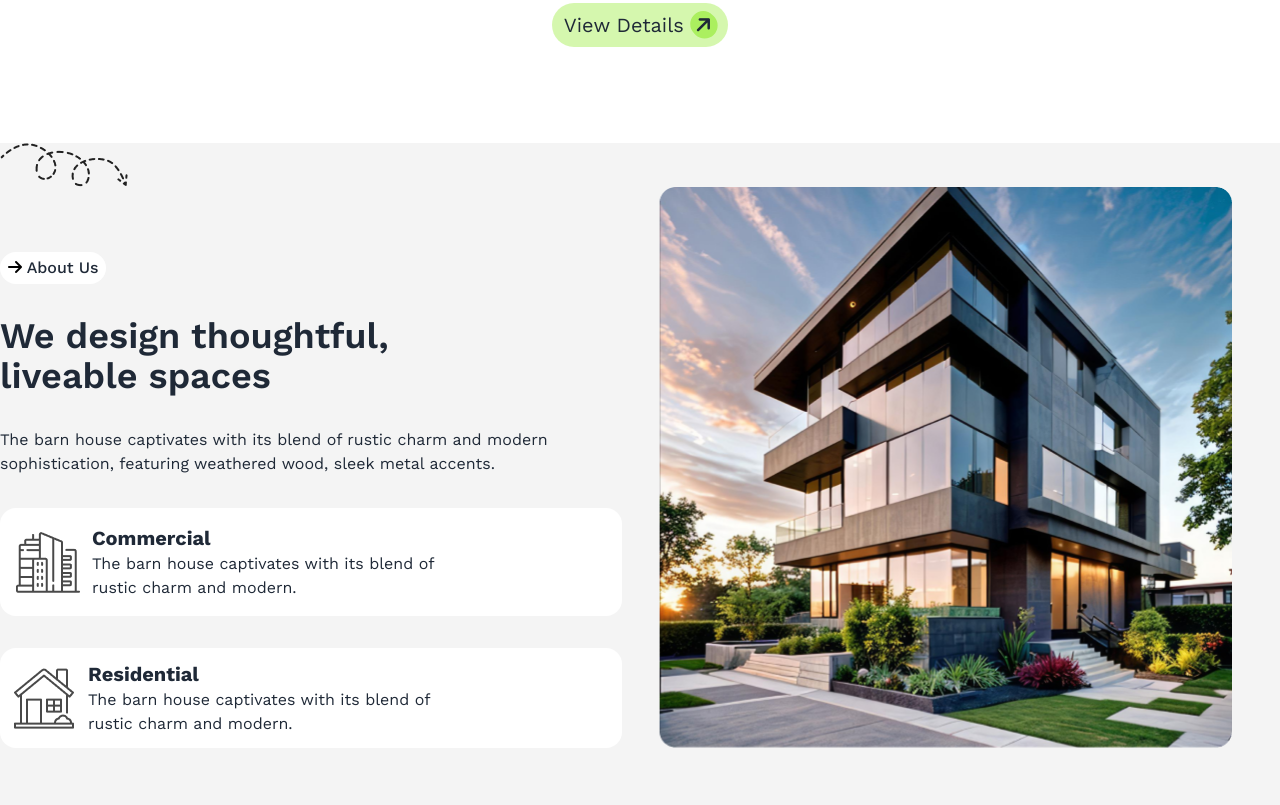
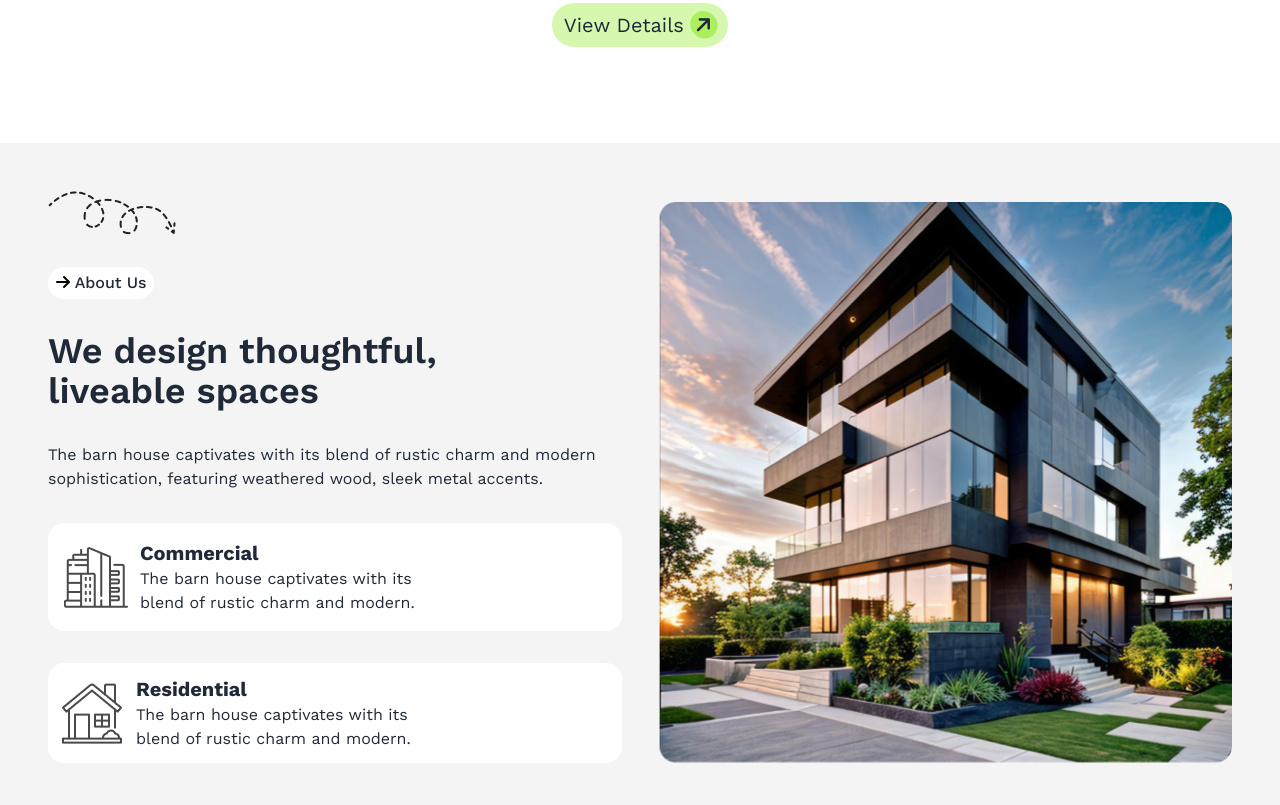
Before and after one commit to rubel04/Rinterio-assignment-3, a plain HTML site: page index.html in a window 1280 px wide. Shown: the part 695-1500 px from the top of the page. Drawn offline with nearby package versions, Linux system fonts and the light colour scheme.

Commit message:
update about section

```diff
--- a/index.html
+++ b/index.html
@@ -141,11 +141,11 @@
     <main>
       <!-- about us section -->
       <section class="bg-background">
-        <div class="container mx-auto p-5 lg:p-0">
-          <img src="./assets/Vector.png" alt="" />
+        <div class="container mx-auto p-5 lg:p-12">
           <div class="grid grid-cols-1 lg:grid-cols-2 items-end gap-5 lg:gap-9">
             <!-- about text -->
             <div class="space-y-8">
+                <img class="hidden lg:block" src="./assets/Vector.png" alt="" />
               <button class="bg-white rounded-3xl py-1 font-medium px-2">
                 <i class="fa-solid fa-arrow-right rounded-full text-black"></i>
                 About Us
```
